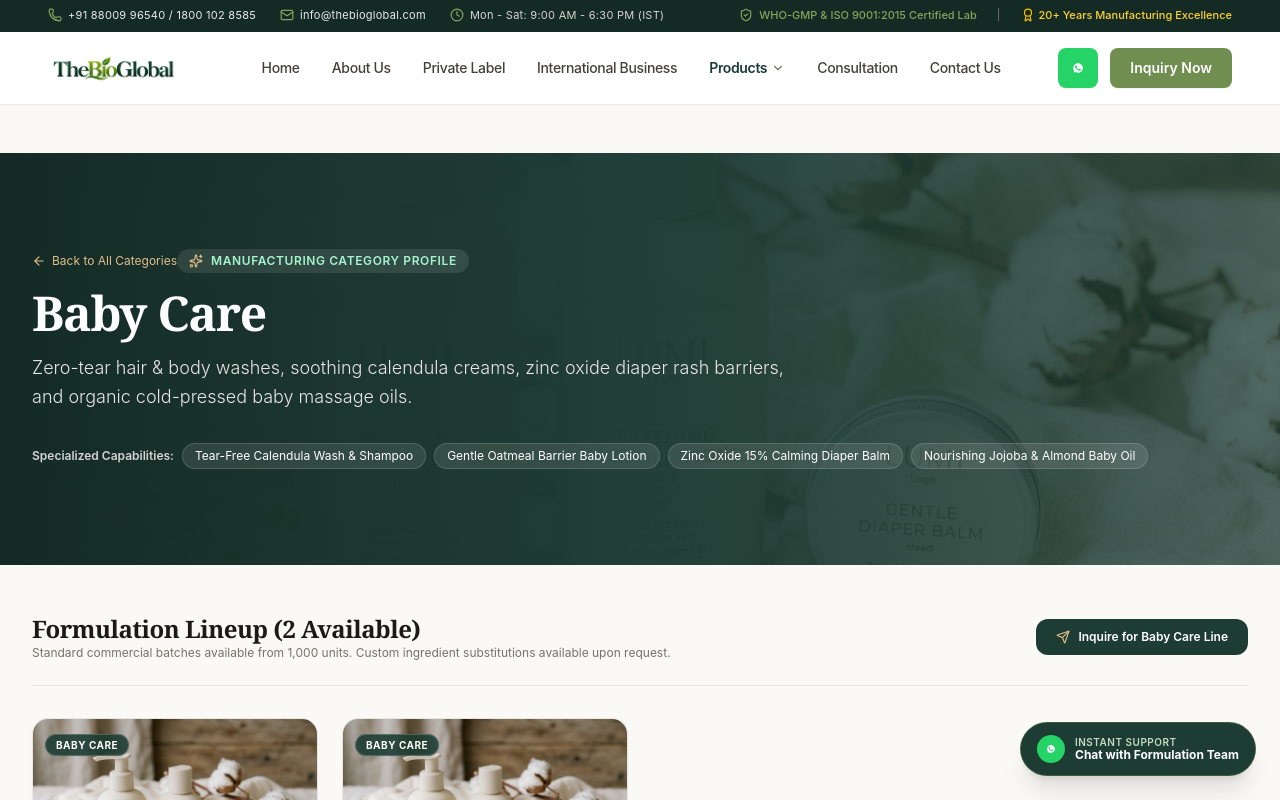
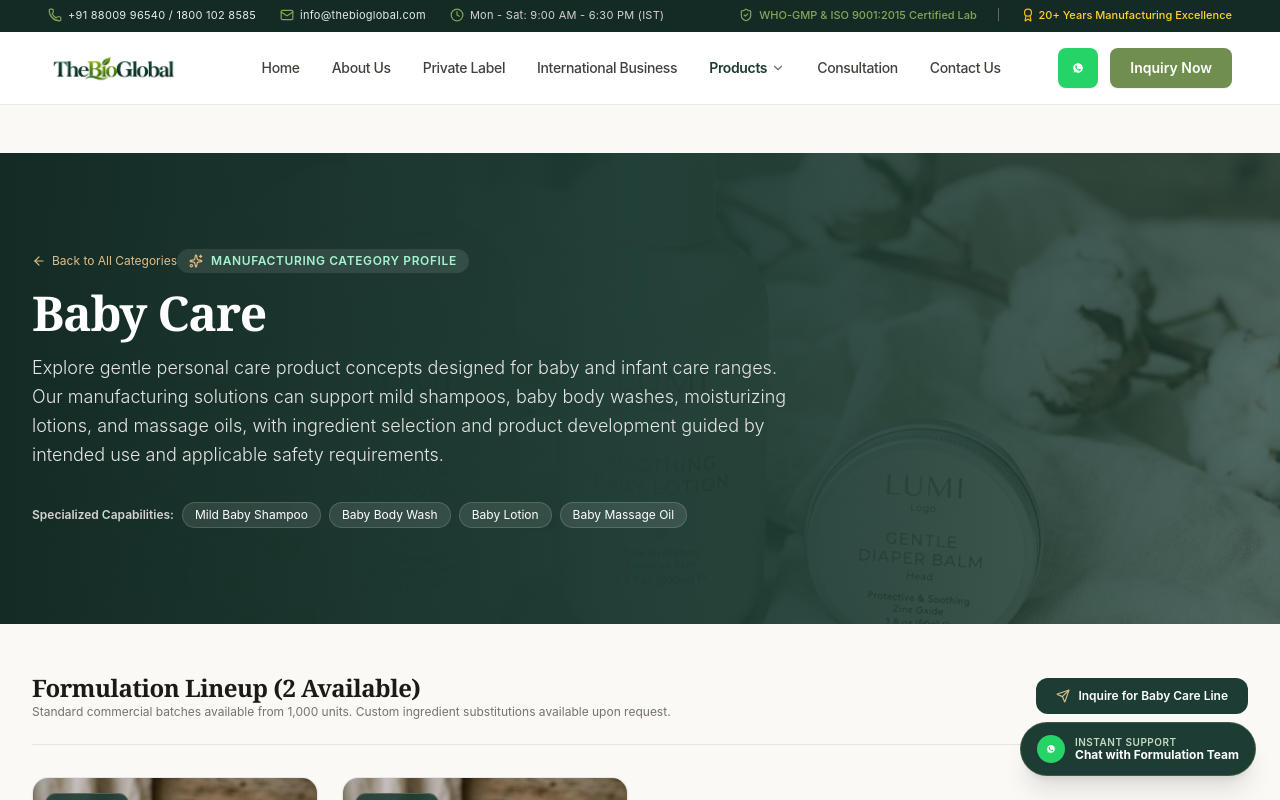
Before and after one commit to shivamshishodia200/BioGlobal, a React (Vite) app: page /category/baby-care in a window 1280 px wide. Shown: the top 800 px of the page. Built offline with nearby package versions, Linux system fonts and the light colour scheme; a web font is replaced by a local one.

Commit message:
feat(section-11): upgrade CategoriesShowcase with 6 primary categories, real product counts, approved B2B copy, and category routing

```diff
--- a/src/data/categories.ts
+++ b/src/data/categories.ts
@@ -11,90 +11,180 @@
     id: 'cosmetic-products',
     name: 'Cosmetic Products',
     slug: 'cosmetic-products',
-    tagline: 'High-Performance Color Cosmetics & Hybrid Make-up Formulations',
-    description: 'Expertly engineered foundations, primers, setting mists, and color cosmetics with skin-nourishing active ingredients and micro-fine pigments.',
+    tagline: 'Color Cosmetics That Bring Your Brand Vision to Life',
+    headline: 'Color Cosmetics That Bring Your Brand Vision to Life',
+    description:
+      "Create makeup collections that combine appealing textures, beautiful finishes, and customizable product concepts. Our cosmetic manufacturing capabilities support foundations, primers, setting sprays, BB creams, and other color cosmetic essentials designed around your brand's identity and target market.",
+    shortDescription:
+      'Develop distinctive makeup collections with customizable color cosmetic formulations.',
     image: cosmeticsImg,
+    imageAlt: 'Color cosmetic products and makeup manufacturing category',
     itemCount: 12,
     popularFormulations: [
-      'Silky Hydrating Primers',
-      'Hyaluronic Mineral BB & CC Creams',
-      'Long-Wear Setting Mists',
-      'Luminous Peptide Foundations'
-    ]
+      'Liquid Foundations',
+      'Makeup Primers',
+      'BB & CC Creams',
+      'Setting Sprays',
+    ],
+    productExamples: [
+      'Liquid Foundations',
+      'Makeup Primers',
+      'BB & CC Creams',
+      'Setting Sprays',
+      'Compact Powders',
+      'Lip Products',
+    ],
+    ctaText: 'Explore Cosmetic Products',
+    isPublished: true,
   },
   {
     id: 'skin-care',
     name: 'Skin Care',
     slug: 'skin-care',
-    tagline: 'Dermatologically Advanced Cosmeceutical Skin Formulations',
-    description: 'Targeted serums, barrier moisturizers, gentle botanical cleansers, and clinical-grade SPF sunscreens manufactured under sterile cleanroom protocols.',
+    tagline: 'Science-Inspired Skincare for Modern Beauty Brands',
+    headline: 'Science-Inspired Skincare for Modern Beauty Brands',
+    description:
+      "Build skincare collections designed around evolving consumer preferences and carefully considered cosmetic ingredients. Our skincare manufacturing solutions support facial serums, cleansers, moisturizers, creams, and other product concepts, with customization options aligned with your brand's requirements.",
+    shortDescription:
+      'Explore innovative serums, cleansers, moisturizers, and tailored skincare solutions.',
     image: skincareImg,
+    imageAlt: 'Skincare serums and moisturizing cosmetic products',
     itemCount: 24,
     popularFormulations: [
-      'Niacinamide + Zinc Clarifying Serum',
-      'Ceramide Barrier Repair Cream',
-      'Multi-Molecular Hyaluronic Acid',
-      'Broad Spectrum SPF 50+ Hybrid Sunscreen'
-    ]
+      'Vitamin C Serum',
+      'Hyaluronic Acid Serum',
+      'Ceramide Barrier Cream',
+      'Facial Cleanser',
+    ],
+    productExamples: [
+      'Vitamin C Serum',
+      'Hyaluronic Acid Serum',
+      'Facial Cleanser',
+      'Moisturizing Cream',
+      'Ceramide Barrier Cream',
+      'Sunscreen Formulations',
+    ],
+    ctaText: 'Explore Skin Care Products',
+    isPublished: true,
   },
   {
     id: 'hair-care',
     name: 'Hair Care',
     slug: 'hair-care',
-    tagline: 'Scalp Health & Hair Fiber Restoration Formulations',
-    description: 'Sulfate-free shampoos, keratin smoothing conditioners, peptide hair density serums, and cold-pressed botanical hair oils.',
+    tagline: 'Innovative Hair & Scalp Care Manufacturing Solutions',
+    headline: 'Innovative Hair & Scalp Care Manufacturing Solutions',
+    description:
+      'Develop comprehensive hair care collections tailored to different product needs and consumer preferences. From everyday cleansing products to conditioning masks and scalp serums, we help brands explore formulation options, ingredient combinations, and packaging choices suitable for their intended markets.',
+    shortDescription:
+      'Create shampoos, conditioners, masks, and scalp care products for modern hair care brands.',
     image: haircareImg,
+    imageAlt: 'Haircare shampoo and conditioner product collection',
     itemCount: 16,
     popularFormulations: [
-      'Rosemary & Biotin Scalp Treatment',
-      'Sulfate-Free Keratin Infusion Shampoo',
-      'Deep Repair Bonding Hair Mask',
-      'Anti-Frizz Argan & Marula Serum'
-    ]
+      'Sulfate-Free Shampoo',
+      'Hair Conditioner',
+      'Hair Repair Mask',
+      'Scalp Serum',
+    ],
+    productExamples: [
+      'Sulfate-Free Shampoo',
+      'Hair Conditioner',
+      'Hair Repair Mask',
+      'Scalp Serum',
+      'Hair Oil',
+      'Hair Styling Products',
+    ],
+    ctaText: 'Explore Hair Care Products',
+    isPublished: true,
   },
   {
     id: 'bath-care',
     name: 'Bath Care',
     slug: 'bath-care',
-    tagline: 'Sensory Body Cleansers & Hydrotherapy Formulations',
-    description: 'Rich lathering botanical shower gels, exfoliating sugar-salt polishes, moisturizing bath milks, and artisanal cold-pressed soap bars.',
+    tagline: 'Elevated Bath & Cleansing Products for Everyday Wellness',
+    headline: 'Elevated Bath & Cleansing Products for Everyday Wellness',
+    description:
+      'Transform daily bathing routines into appealing personal care experiences with thoughtfully developed cleansing formulations. Our bath care capabilities support bathing soaps, botanical cleansing bars, body washes, and exfoliating products with suitable options for ingredients, fragrance, texture, and packaging.',
+    shortDescription:
+      'Explore cleansing bars, moisturizing body washes, soaps, and refreshing bath essentials.',
     image: soapcareImg,
+    imageAlt: 'Bath care soaps and cleansing product range',
     itemCount: 10,
     popularFormulations: [
-      'Artisanal Lavender & Sea Salt Soaps',
-      'Eucalyptus & Green Tea Shower Gel',
-      'Hydrating Oat & Honey Bath Milk',
-      'Dead Sea Mineral Bath Soak'
-    ]
+      'Glycerin Soap',
+      'Botanical Soap',
+      'Bathing Bars',
+      'Body Wash',
+    ],
+    productExamples: [
+      'Glycerin Soap',
+      'Botanical Soap',
+      'Bathing Bars',
+      'Body Wash',
+      'Bath Scrub',
+      'Liquid Hand Wash',
+    ],
+    ctaText: 'Explore Bath Care Products',
+    isPublished: true,
   },
   {
     id: 'body-care',
     name: 'Body Care',
     slug: 'body-care',
-    tagline: 'Deep Moisture, Firming & Daily Body Wellness Emulsions',
-    description: 'Luxe whipped body butters, skin-firming peptide lotions, rejuvenating AHA body washes, and targeted hand and foot balms.',
+    tagline: 'Nourishing Body Care Formulations for Growing Brands',
+    headline: 'Nourishing Body Care Formulations for Growing Brands',
+    description:
+      'Expand your personal care portfolio with body care formulations designed for everyday use and distinctive sensory appeal. Our solutions cover moisturizing lotions, creams, nourishing body butters, exfoliating scrubs, and other products tailored to your brand positioning, texture preferences, and packaging requirements.',
+    shortDescription:
+      'Develop body lotions, nourishing creams, butters, and exfoliating care collections.',
     image: bodycareImg,
+    imageAlt: 'Body lotion, cream, and moisturizing care products',
     itemCount: 14,
     popularFormulations: [
-      'Ultra-Rich Shea & Murumuru Butter',
-      'Lactic Acid 10% Smoothing Body Emulsion',
-      'Fast-Absorbing Botanical Body Lotion',
-      'Intensive Ceramide Hand Therapy'
-    ]
+      'Body Lotion',
+      'Body Butter',
+      'Body Scrub',
+      'Hand Cream',
+    ],
+    productExamples: [
+      'Body Lotion',
+      'Body Butter',
+      'Body Scrub',
+      'Hand Cream',
+      'Body Moisturizer',
+      'Body Gel',
+    ],
+    ctaText: 'Explore Body Care Products',
+    isPublished: true,
   },
   {
     id: 'baby-care',
     name: 'Baby Care',
     slug: 'baby-care',
-    tagline: 'Pediatrician-Inspired, Hypoallergenic & Ultra-Gentle Formulations',
-    description: 'Zero-tear hair & body washes, soothing calendula creams, zinc oxide diaper rash barriers, and organic cold-pressed baby massage oils.',
+    tagline: 'Thoughtfully Developed Baby & Infant Care Products',
+    headline: 'Thoughtfully Developed Baby & Infant Care Products',
+    description:
+      'Explore gentle personal care product concepts designed for baby and infant care ranges. Our manufacturing solutions can support mild shampoos, baby body washes, moisturizing lotions, and massage oils, with ingredient selection and product development guided by intended use and applicable safety requirements.',
+    shortDescription:
+      'Explore mild cleansing, moisturizing, and personal care concepts for baby care collections.',
     image: babycareImg,
+    imageAlt: 'Baby personal care shampoo and lotion products',
     itemCount: 8,
     popularFormulations: [
-      'Tear-Free Calendula Wash & Shampoo',
-      'Gentle Oatmeal Barrier Baby Lotion',
-      'Zinc Oxide 15% Calming Diaper Balm',
-      'Nourishing Jojoba & Almond Baby Oil'
-    ]
-  }
+      'Mild Baby Shampoo',
+      'Baby Body Wash',
+      'Baby Lotion',
+      'Baby Massage Oil',
+    ],
+    productExamples: [
+      'Mild Baby Shampoo',
+      'Baby Body Wash',
+      'Baby Lotion',
+      'Baby Massage Oil',
+      'Baby Moisturizing Cream',
+      'Baby Cleansing Products',
+    ],
+    ctaText: 'Explore Baby Care Products',
+    isPublished: true,
+  },
 ];
```
Also changed, not shown: src/components/home/CategoriesShowcase.tsx (+80 -29 lines), src/types/index.ts (+7 -0 lines).
